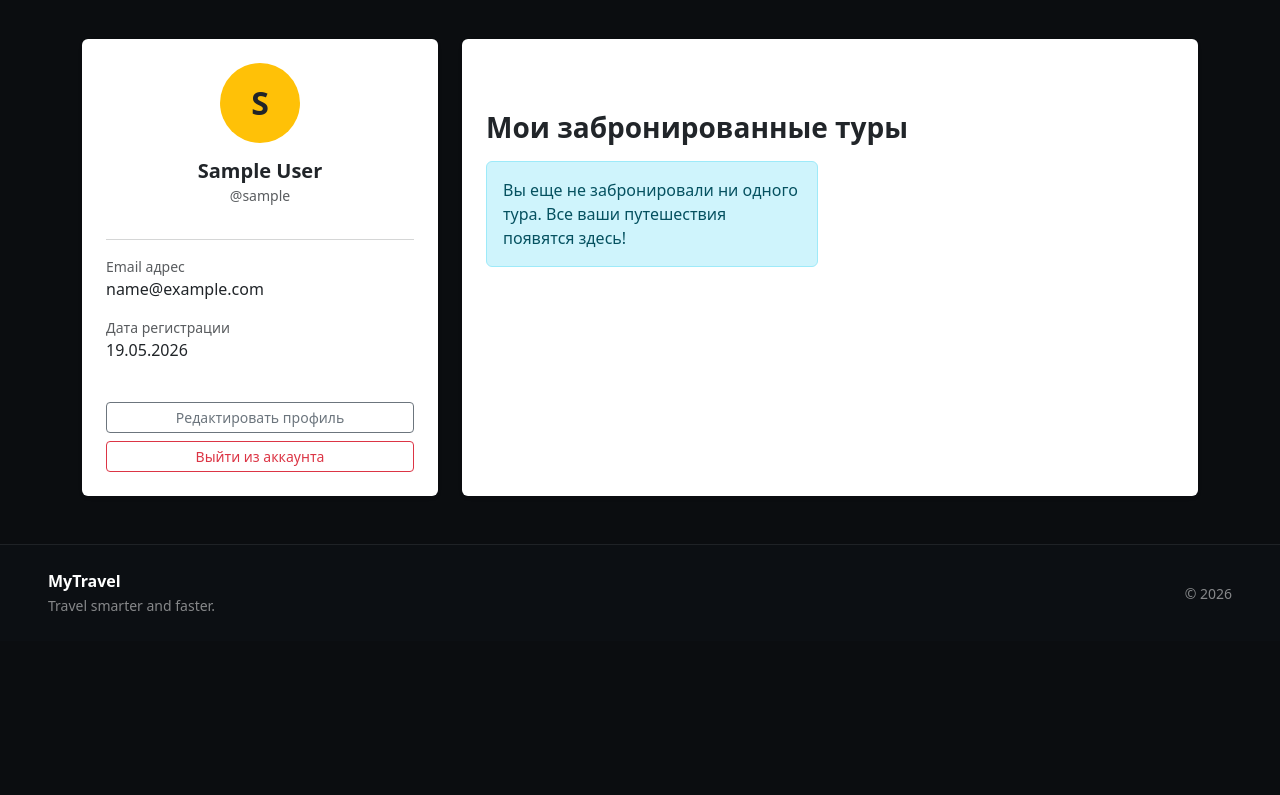
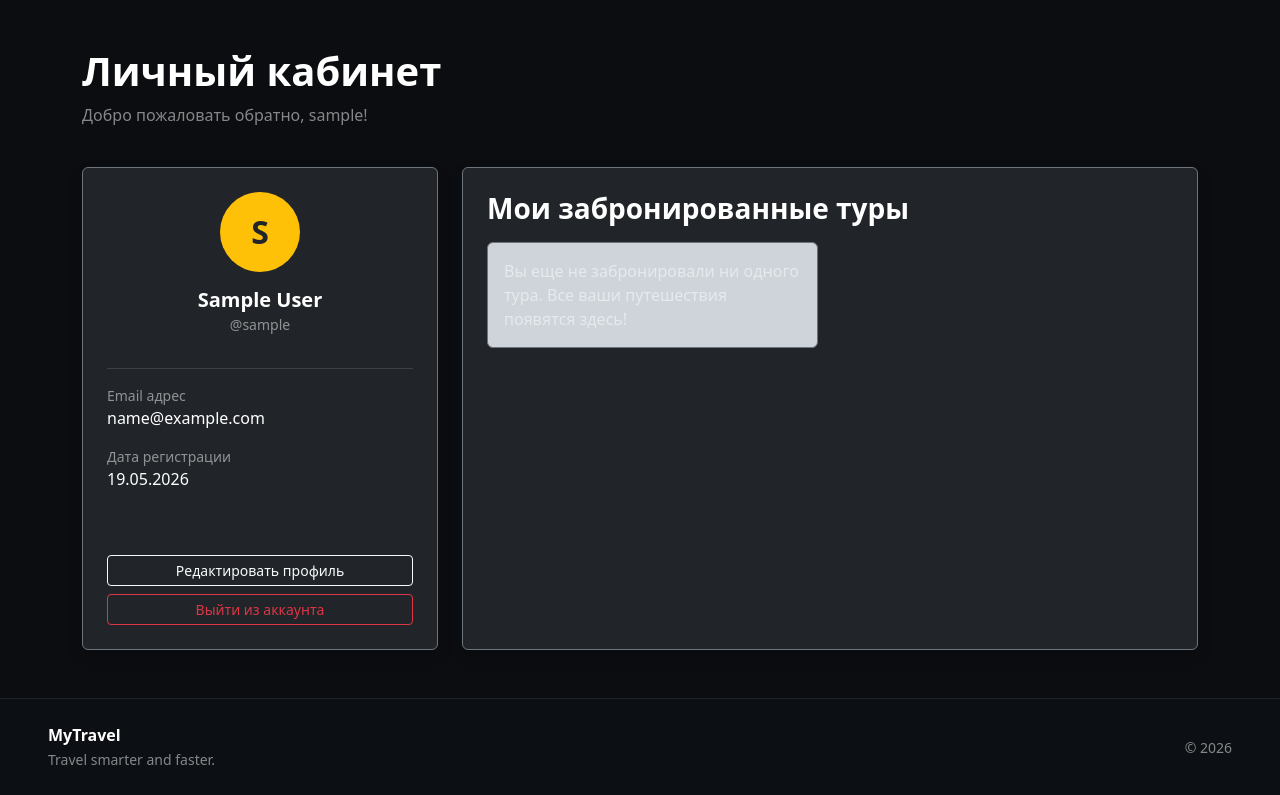
Before and after one commit to Kadfler/tralivali, a Django app: page /profile/ in a window 1280 px wide. Shown: the part 401-1196 px from the top of the page. Before the commit the page ends 1012 px from the top, so only its background shows below. Run offline with Django 5.2, Linux system fonts and the light colour scheme; the visitor is signed in with stand-in values (Sample User, id 1); data that the repository does not hold is empty.

Commit message:
правки

```diff
--- a/templates/base.html
+++ b/templates/base.html
@@ -10,11 +10,11 @@
 </head>
 <body>
 
-<header class="catalog-header position-relative d-flex flex-column justify-content-between text-white"
-        style="min-height: 25vh; background: linear-gradient(rgba(0, 0, 0, 0.4), rgba(0, 0, 0, 0.4)),
+<header class="catalog-header position-relative d-flex flex-column text-white"
+        style="min-height: 50vh; background: linear-gradient(rgba(0, 0, 0, 0.4), rgba(0, 0, 0, 0.4)),
                    url('{% if header_settings %}{{ header_settings.background_image.url }}{% else %}/static/img/default-bg.jpg{% endif %}') no-repeat center/cover;">
 
-    <nav class="navbar navbar-expand-lg navbar-dark pt-3">
+    <nav class="navbar navbar-expand-lg section-light ">
         <div class="container">
             <a class="navbar-brand fw-bold fs-3" href="/">
                 <img src="{% static 'img/logo.png' %}" alt="Логотип" height="40"
@@ -43,7 +43,6 @@
             </div>
         </div>
     </nav>
-
 </header>
 
 <!-- Основной контент (например, поиск и каталог) встанет строго ПОД шапкой -->
--- a/templates/profile.html
+++ b/templates/profile.html
@@ -2,72 +2,75 @@
 {% load static %}
 
 {% block content %}
-<div class="container my-5">
-    <!-- Заголовок кабинета -->
+<div class="container my-5 text-white">
     <div class="row mb-4">
         <div class="col-12">
-            <h1 class="fw-bold">Личный кабинет</h1>
-            <p class="text-muted">Добро пожаловать обратно, {{ user.username }}!</p>
+            <h1 class="fw-bold text-white">Личный кабинет</h1>
+            <p class="text-white-50">Добро пожаловать обратно, {{ user.username }}!</p>
         </div>
     </div>
 
     <div class="row g-4">
-        <!-- ЛЕВАЯ КОЛОНКА: Данные пользователя -->
         <div class="col-lg-4">
-            <div class="card border-0 shadow-sm p-4">
+            <div class="card bg-dark border-secondary shadow p-4 text-white">
                 <div class="text-center mb-3">
-                    <!-- Заглушка для аватарки (инициал пользователя) -->
                     <div class="bg-warning text-dark rounded-circle d-flex align-items-center justify-content-center mx-auto mb-3"
                          style="width: 80px; height: 80px; font-size: 2rem; font-weight: bold;">
                         {{ user.username|slice:":1"|upper }}
                     </div>
-                    <h5 class="fw-bold mb-0">{{ user.first_name }} {{ user.last_name }}</h5>
-                    <small class="text-muted">@{{ user.username }}</small>
+                    <h5 class="fw-bold mb-0 text-white">{{ user.first_name }} {{ user.last_name }}</h5>
+                    <small class="text-white-50">@{{ user.username }}</small>
                 </div>
 
-                <hr class="text-muted">
+                <hr class="text-white-50">
 
                 <div class="mb-3">
-                    <label class="small text-muted d-block">Email адрес</label>
-                    <span class="fw-medium">{{ user.email|default:"Не указан" }}</span>
+                    <label class="small text-white-50 d-block">Email адрес</label>
+                    <span class="fw-medium text-white">{{ user.email|default:"Не указан" }}</span>
                 </div>
 
                 <div class="mb-3">
-                    <label class="small text-muted d-block">Дата регистрации</label>
-                    <span class="fw-medium">{{ user.date_joined|date:"d.m.Y" }}</span>
+                    <label class="small text-white-50 d-block">Дата регистрации</label>
+                    <span class="fw-medium text-white">{{ user.date_joined|date:"d.m.Y" }}</span>
                 </div>
 
                 <div class="d-grid gap-2 mt-4">
-                    <a href="#" class="btn btn-outline-secondary btn-sm">Редактировать профиль</a>
-                    <a href="{% url 'logout' %}" class="btn btn-outline-danger btn-sm">Выйти из аккаунта</a>
+                    <div class="d-grid gap-2 mt-4">
+                        <a href="#" class="btn btn-outline-light btn-sm">Редактировать профиль</a>
+
+                        <form action="{% url 'logout' %}" method="post" class="d-grid m-0">
+                            {% csrf_token %}
+                            <button type="submit" class="btn btn-outline-danger btn-sm">Выйти из аккаунта</button>
+                        </form>
+                    </div>
                 </div>
             </div>
         </div>
 
-        <!-- ПРАВАЯ КОЛОНКА: Мои туры / История -->
         <div class="col-lg-8">
-            <div class="card border-0 shadow-sm p-4 h-100">
-                <h3 class="fw-bold mb-3 mt-5">Мои забронированные туры</h3>
+            <div class="card bg-dark border-secondary shadow p-4 h-100 text-white">
+                <h3 class="fw-bold mb-3 text-white">Мои забронированные туры</h3>
                 <div class="row row-cols-1 row-cols-md-2 g-4">
                     {% for booking in bookings %}
                     <div class="col">
-                        <div class="card h-100 border-start border-success border-4">
+                        <div class="card h-100 bg-secondary bg-opacity-25 border-start border-success border-4 text-white">
                             <div class="card-body">
-                                <h5 class="card-title fw-bold">{{ booking.tour.name }}</h5>
-                                <p class="card-text text-muted mb-1">
-                                    <strong>Количество мест:</strong> {{ booking.people_count }}
+                                <h5 class="card-title fw-bold text-white">{{ booking.tour.name }}</h5>
+                                <p class="card-text text-white-50 mb-1">
+                                    <strong class="text-white">Количество мест:</strong> {{ booking.people_count }}
                                 </p>
-                                <p class="card-text text-muted mb-3">
-                                    <strong>Дата оформления:</strong> {{ booking.created_at|date:"d.m.Y H:i" }}
+                                <p class="card-text text-white-50 mb-3">
+                                    <strong class="text-white">Дата оформления:</strong>
+                                    {{ booking.created_at|date:"d.m.Y H:i" }}
                                 </p>
-                                <span class="badge bg-success">Оплачено</span>
+                                <span class="badge bg-success text-white">Оплачено</span>
                             </div>
                         </div>
                     </div>
                     {% empty %}
                     <div class="col-12">
-                        <div class="alert alert-info">Вы еще не забронировали ни одного тура. Все ваши путешествия
-                            появятся здесь!
+                        <div class="alert alert-dark border-secondary text-white-50">
+                            Вы еще не забронировали ни одного тура. Все ваши путешествия появятся здесь!
                         </div>
                     </div>
                     {% endfor %}
--- a/turag/static/css/style.css
+++ b/turag/static/css/style.css
@@ -4,15 +4,20 @@
     --border: rgba(255, 255, 255, 0.12);
 }
 
+* {
+    margin: 0;
+    padding: 0;
+    box-sizing: border-box;
+}
+
 html, body {
+    background: var(--bg-darker);
+    margin: 0;
+    padding: 0;
     width: 100%;
     overflow-x: hidden;
 }
 
-body {
-    background: var(--bg-darker);
-    padding-top: 72px;
-}
 
 .site-navbar {
     background: rgba(10, 12, 15, 0.88);
--- a/turagenstv/settings.py
+++ b/turagenstv/settings.py
@@ -123,3 +123,5 @@ AUTH_USER_MODEL = 'users.CustomUser'
 MEDIA_URL = '/media/'
 
 MEDIA_ROOT = BASE_DIR / 'media'
+
+LOGOUT_REDIRECT_URL = '/'
--- a/turagenstv/urls.py
+++ b/turagenstv/urls.py
@@ -3,6 +3,8 @@ from django.urls import path, include
 import turag
 from turag import views,urls
 from django.contrib.auth.views import LogoutView
+from django.conf import settings
+from django.conf.urls.static import static
 
 urlpatterns = [
     path('', include('turag.urls')),
@@ -10,3 +12,6 @@ urlpatterns = [
     path('index/', turag.views.index, name='index'),
     path('', include('users.urls')),
 ]
+
+if settings.DEBUG:
+    urlpatterns += static(settings.MEDIA_URL, document_root=settings.MEDIA_ROOT)
--- a/users/urls.py
+++ b/users/urls.py
@@ -6,5 +6,5 @@ from .views import register_view, login_view
 urlpatterns = [
     path('register/', register_view, name='register'),
     path('login/', login_view, name='login'),
-    path('logout/', LogoutView.as_view(next_page='login'), name='logout'),
+    path('logout/', LogoutView.as_view(next_page='/'), name='logout'),
 ]
```
Also changed, not shown: other parts of turag/static/css/style.css (+25 -18 lines), templates/catalog.html (+8 -8 lines), templates/registration/login.html (+23 -9 lines), templates/registration/register.html (+36 -11 lines), templates/tour_detail.html (+29 -26 lines), media/headers/Снимок_экрана_2025-08-31_220828.png (added).
